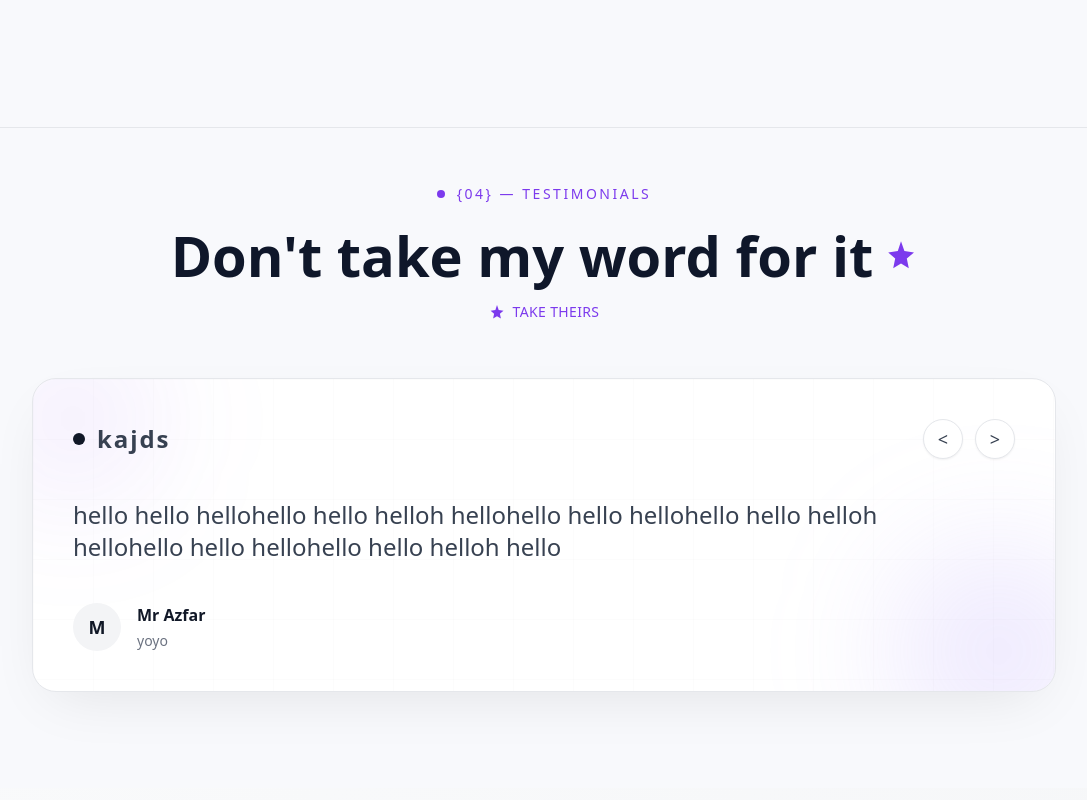
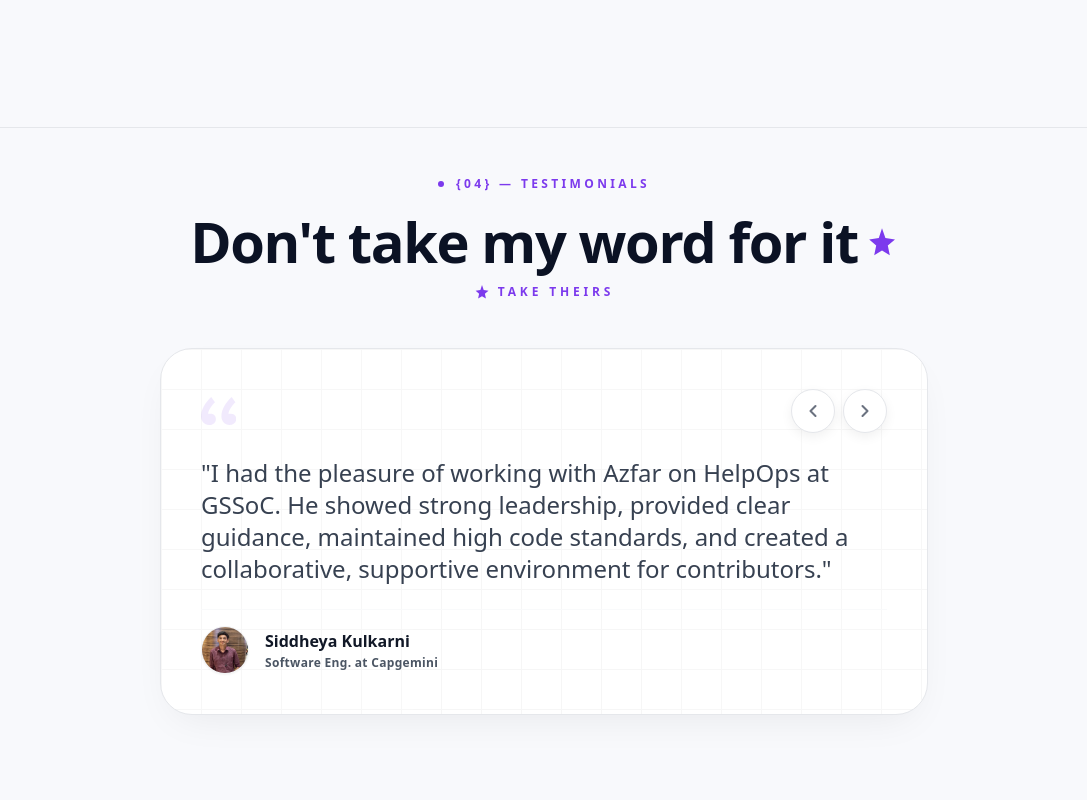
Before and after one commit to mdazfar2/AizzOps, a React (Vite) app: page / in a window 1280 px wide. Shown: the part 3540-4340 px from the top of the page, without its empty margins (96-1183 px from the left). Built offline with nearby package versions, Linux system fonts and the light colour scheme.

Commit message:
update testimonials

```diff
--- a/src/components/homepage/Testimonials.jsx
+++ b/src/components/homepage/Testimonials.jsx
@@ -2,28 +2,25 @@ import React, { useState } from "react";
 
 const testimonials = [
   {
-    company: "azfar",
-    logo: "kajds",
+    image: "assets/img/siddheya.webp",
     quote:
-      "hello hello hellohello hello helloh hellohello hello hellohello hello helloh hellohello hello hellohello hello helloh hello",
-    name: "Mr Azfar",
-    role: "yoyo",
+      "I had the pleasure of working with Azfar on HelpOps at GSSoC. He showed strong leadership, provided clear guidance, maintained high code standards, and created a collaborative, supportive environment for contributors.",
+    name: "Siddheya Kulkarni",
+    role: "Software Eng. at Capgemini",
   },
   {
-    company: "alam",
-    logo: "kasjd",
+    image: "assets/img/mayank-image.webp",
     quote:
-      "hello hello hellohello hello helloh hellohello hello hellohello hello helloh hello",
-    name: "sara",
-    role: "kasjf",
+      "During our internship at LinuxWorld Informatics, I collaborated closely with Azfar. He demonstrated strong dedication, responsibility, and a relentless work ethic, along with impressive expertise in Ansible.",
+    name: "Mayank Sharma",
+    role: "DevOps Eng.",
   },
   {
-    company: "haina",
-    logo: "lkskd",
+    image: "assets/img/vansh.webp",
     quote:
-      "hello hello hellohello hello helloh hellohello hello hellohello hello helloh hellohello hello hellohello hello helloh hellohello hello hellohello hello helloh hello",
-    name: "zara",
-    role: "kasjdf",
+      "I had the privilege of working with Azfar, who stood out for his strong commitment, proactive mindset, and clear guidance. His enthusiasm and expertise made complex tasks easier and greatly contributed to overall project success.",
+    name: "Vansh Chaurasiya",
+    role: "SDE at GoComet",
   },
 ];
 
@@ -40,12 +37,26 @@ function ArrowButton({ direction = "left", onClick }) {
   return (
     <button
       type="button"
-      className="flex h-10 w-10 items-center justify-center rounded-full border border-[#e5e7eb] bg-white text-[#374151] transition hover:border-[#7c3aed] hover:text-[#7c3aed] shadow-sm"
+      className="flex h-11 w-11 items-center justify-center rounded-full border border-[#e5e7eb] bg-white text-[#6b7280] shadow-[0_4px_12px_rgba(0,0,0,0.06)] transition hover:border-[#d1d5db] hover:text-[#111827] active:scale-95"
       aria-label={isLeft ? "Previous testimonial" : "Next testimonial"}
       onClick={onClick}
-      onDoubleClick={onClick}
     >
-      <span className="text-lg">{isLeft ? "<" : ">"}</span>
+      <svg
+        aria-hidden
+        viewBox="0 0 24 24"
+        className="h-5 w-5"
+        fill="none"
+        stroke="currentColor"
+        strokeWidth="2.5"
+        strokeLinecap="round"
+        strokeLinejoin="round"
+      >
+        {isLeft ? (
+          <path d="M15 6 9 12l6 6" />
+        ) : (
+          <path d="m9 6 6 6-6 6" />
+        )}
+      </svg>
     </button>
   );
 }
@@ -64,90 +75,86 @@ export default function Testimonials() {
   const item = testimonials[active];
 
   return (
-    <section className="bg-[#f8f9fc] text-[#111827] px-6 py-24">
-      <div className="max-w-6xl mx-auto space-y-14">
+    <section className="bg-[#f8f9fc] text-[#0f172a] px-6 md:px-10 lg:px-16 py-20 md:py-24 font-sans">
+      <div className="max-w-6xl mx-auto space-y-12">
 
-        {/* TOP BORDER */}
-        <div className="h-px w-full bg-[#e5e7eb]"></div>
+        <div className="h-px w-full bg-[#e5e7eb]" />
 
         {/* HEADER */}
-        <div className="space-y-4 text-center">
-          <div className="flex items-center justify-center gap-3 text-sm uppercase tracking-[0.18em] text-[#7c3aed]">
-            <span className="h-2 w-2 rounded-full bg-[#7c3aed]"></span>
+        <div className="space-y-5 text-center">
+          <div className="flex items-center justify-center gap-3 text-[11px] md:text-xs uppercase tracking-[0.28em] text-[#7c3aed] font-semibold">
+            <span className="h-1.5 w-1.5 rounded-full bg-[#7c3aed]"></span>
             <span>{"{04} — Testimonials"}</span>
           </div>
 
           <div className="space-y-3">
-            <h2 className="flex items-center justify-center gap-3 text-[42px] md:text-[56px] font-semibold leading-tight text-[#0f172a]">
+            <h2 className="flex flex-wrap items-center justify-center gap-2 text-[34px] md:text-[56px] leading-[1.06] font-semibold tracking-tight text-[#0b1224]">
               <span>Don't take my word for it</span>
-              <StarIcon className="h-8 w-8 text-[#7c3aed]" />
+              <StarIcon className="h-7 w-7 md:h-8 md:w-8 text-[#7c3aed]" />
             </h2>
-
-            <div className="flex items-center justify-center gap-2 text-[#7c3aed]">
+            <div className="flex items-center justify-center gap-2 text-[#7c3aed] text-[11px] md:text-xs font-semibold uppercase tracking-[0.32em]">
               <StarIcon className="h-4 w-4" />
-              <span className="text-sm font-medium uppercase tracking-wide">
-                Take theirs
-              </span>
+              <span>Take theirs</span>
             </div>
           </div>
         </div>
 
-        {/* CARD */}
-        <div className="relative mx-auto max-w-5xl overflow-hidden rounded-3xl border border-[#e5e7eb] bg-white p-8 md:p-10 shadow-[0_20px_60px_-20px_rgba(0,0,0,0.1)]">
-          {/* subtle grid */}
+        {/* COMPACT CARD */}
+        <div className="relative mx-auto max-w-3xl overflow-hidden rounded-[2rem] border border-[#e5e7eb] bg-white p-6 md:p-10 shadow-[0_15px_40px_-15px_rgba(0,0,0,0.08)]">
+
+          {/* Subtle Grid Pattern */}
           <div
-            className="pointer-events-none absolute inset-0 opacity-30"
+            className="pointer-events-none absolute inset-0 opacity-[0.03]"
             style={{
               backgroundImage:
-                "linear-gradient(rgba(0,0,0,0.04) 1px, transparent 1px), linear-gradient(90deg, rgba(0,0,0,0.04) 1px, transparent 1px)",
-              backgroundSize: "60px 60px",
+                "linear-gradient(#000 1px, transparent 1px), linear-gradient(90deg, #000 1px, transparent 1px)",
+              backgroundSize: "40px 40px",
             }}
           />
 
-          {/* soft glow */}
-          <div className="pointer-events-none absolute -left-10 -top-10 h-40 w-40 rounded-full bg-[#7c3aed]/10 blur-3xl" />
-          <div className="pointer-events-none absolute -right-12 -bottom-16 h-52 w-52 rounded-full bg-[#a78bfa]/20 blur-3xl" />
+          <div className="relative flex flex-col gap-6">
 
-          <div className="relative flex flex-col gap-8 md:gap-10">
-
-            {/* TOP */}
+            {/* TOP BAR: Quote Icon & Navigation */}
             <div className="flex items-center justify-between">
-              <div className="flex items-center gap-3 text-2xl font-semibold tracking-[0.08em]">
-                <span className="h-3 w-3 rounded-full bg-[#111827]"></span>
-                <span className="text-[#374151]">{item.logo}</span>
+              <div className="text-[#7c3aed] opacity-10">
+                <svg width="35" height="28" viewBox="0 0 45 36" fill="currentColor">
+                  <path d="M13.125 0C5.875 6.75 0 15.75 0 24.75C0 31.5 4.5 36 10.125 36C15.75 36 19.125 32.625 19.125 28.125C19.125 23.625 15.75 21.375 12.375 21.375C11.25 21.375 10.125 21.375 9 21.375C10.125 15.75 14.625 10.125 18 6.75L13.125 0ZM39.375 0C32.125 6.75 26.25 15.75 26.25 24.75C26.25 31.5 30.75 36 36.375 36C42 36 45.375 32.625 45.375 28.125C45.375 23.625 42 21.375 38.625 21.375C37.5 21.375 36.375 21.375 35.25 21.375C36.375 15.75 40.875 10.125 44.25 6.75L39.375 0Z" />
+                </svg>
               </div>
 
-              <div className="hidden md:flex items-center gap-3">
+              <div className="flex items-center gap-2">
                 <ArrowButton direction="left" onClick={handlePrev} />
                 <ArrowButton direction="right" onClick={handleNext} />
               </div>
             </div>
 
-            {/* QUOTE */}
-            <p className="text-xl md:text-2xl leading-relaxed text-[#374151] max-w-4xl">
-              {item.quote}
-            </p>
+            {/* QUOTE TEXT */}
+            <div className="min-h-[100px]">
+                <p className="text-xl md:text-2xl font-medium leading-relaxed text-[#374151]">
+                "{item.quote}"
+                </p>
+            </div>
 
-            {/* USER */}
-            <div className="flex items-center gap-4">
-              <div className="flex h-12 w-12 items-center justify-center rounded-full bg-[#f3f4f6] text-lg font-semibold text-[#111827]">
-                {item.name.charAt(0)}
+            {/* USER INFO SECTION */}
+            <div className="flex items-center gap-4 pt-4 border-t border-gray-50">
+              {/* User Image */}
+              <div className="h-12 w-12 flex-shrink-0 overflow-hidden rounded-full border border-gray-100 shadow-sm bg-[#f3f4f6]">
+                  <img
+                      src={item.image}
+                      alt={item.name}
+                      className="h-full w-full object-cover"
+                      onError={(e) => { e.target.src = `https://ui-avatars.com/api/?name=${item.name}&background=7c3aed&color=fff`; }}
+                  />
               </div>
 
-              <div className="space-y-1">
-                <p className="text-base font-semibold text-[#111827]">
+              <div className="space-y-0.5">
+                <p className="text-base font-bold text-[#111827]">
                   {item.name}
                 </p>
-                <p className="text-sm text-[#6b7280]">
+                <p className="text-xs font-semibold text-[#4b5563] tracking-wide">
                   {item.role}
                 </p>
               </div>
-            </div>
-
-            {/* MOBILE BUTTONS */}
-            <div className="flex md:hidden items-center gap-3">
-              <ArrowButton direction="left" onClick={handlePrev} />
-              <ArrowButton direction="right" onClick={handleNext} />
             </div>
 
           </div>
```
